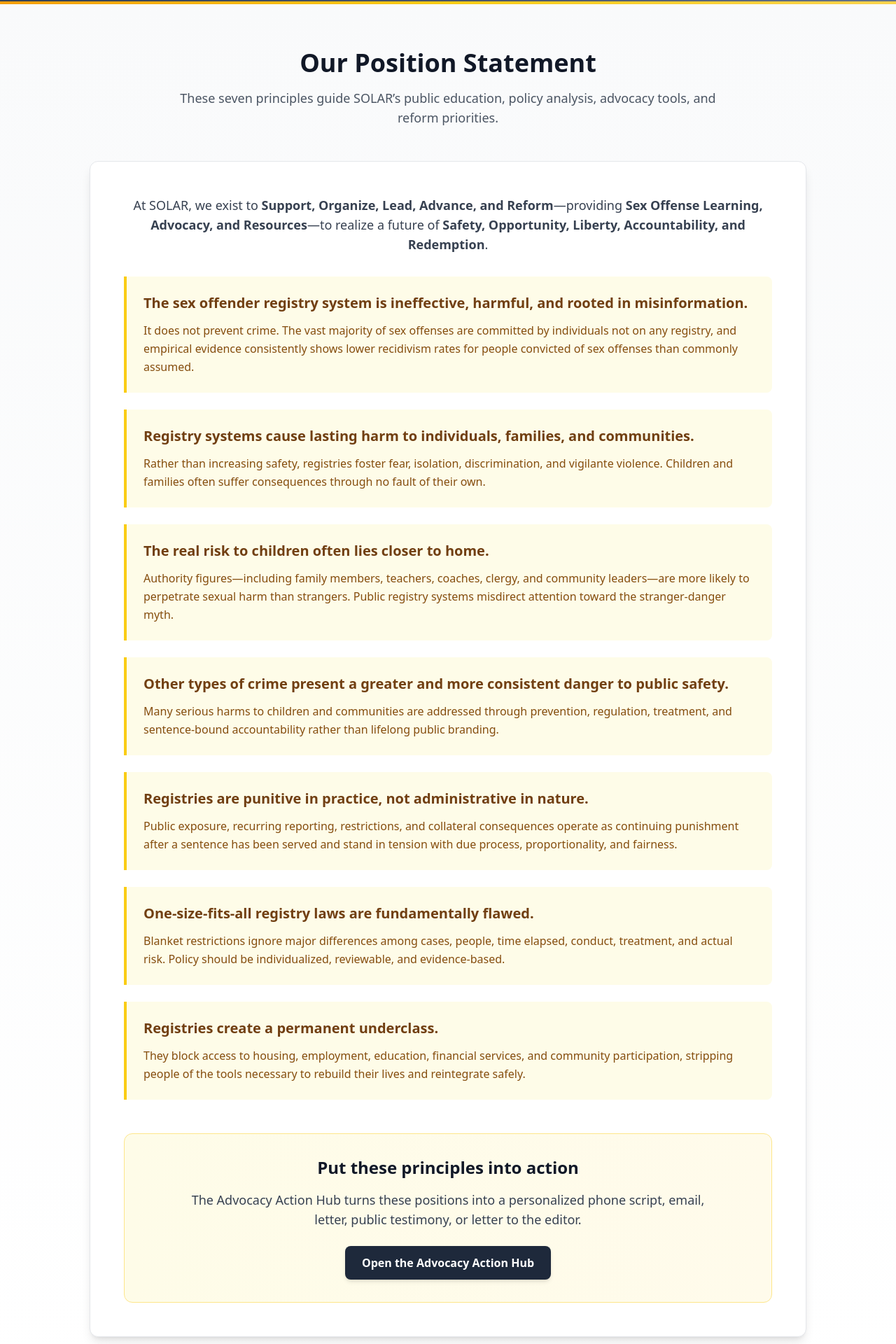
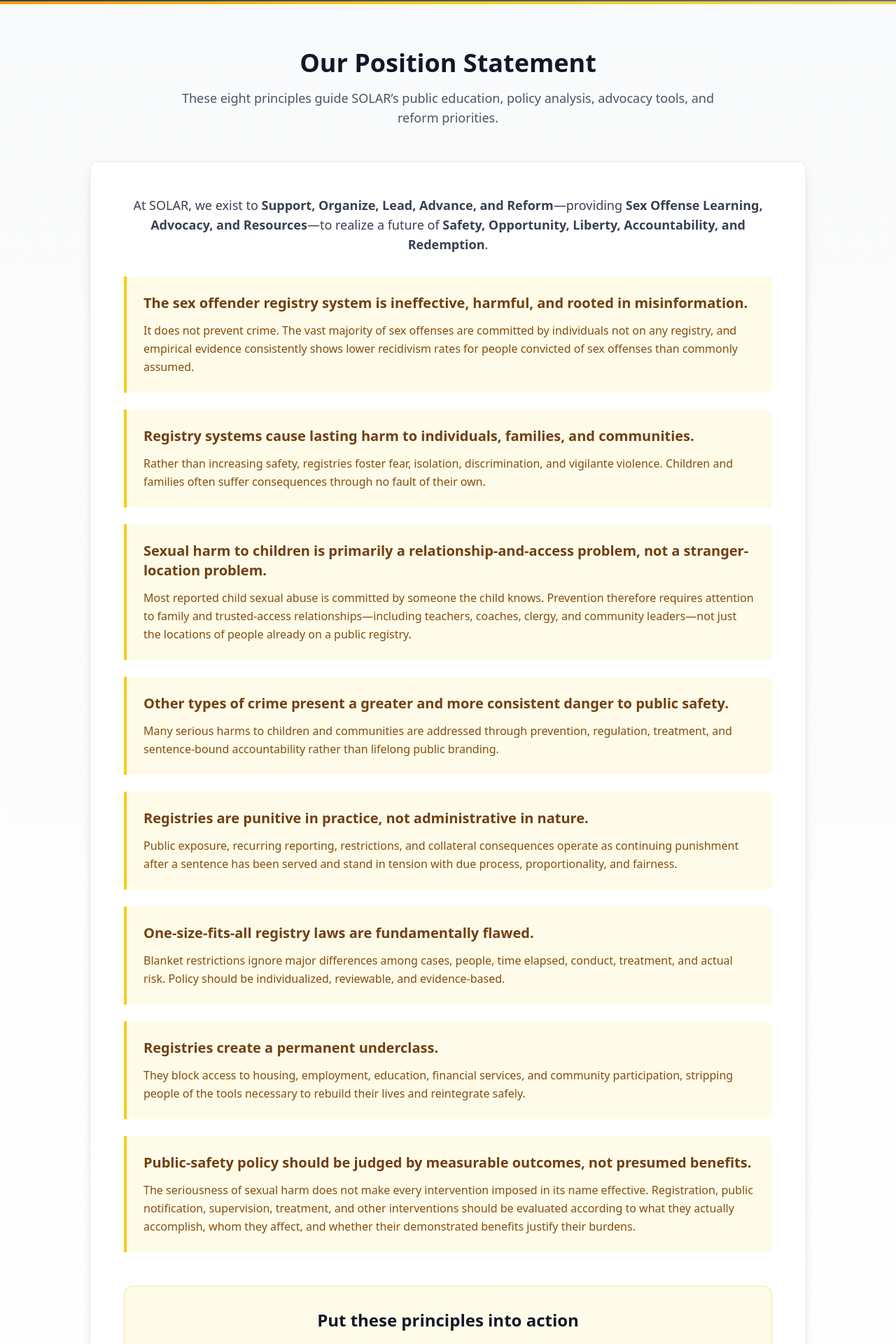
Before and after one commit to projectsolarrecon/Solar, a React (Vite) app: page /advocacy in a window 1280 px wide. Shown: the part 480-2400 px from the top of the page at 70% size. Built offline with nearby package versions, Linux system fonts and the light colour scheme.

Commit message:
Refine and expand SOLAR advocacy positions

```diff
--- a/src/pages/Advocacy.tsx
+++ b/src/pages/Advocacy.tsx
@@ -15,9 +15,10 @@ const positions = [
       "Rather than increasing safety, registries foster fear, isolation, discrimination, and vigilante violence. Children and families often suffer consequences through no fault of their own.",
   },
   {
-    title: "The real risk to children often lies closer to home.",
+    title:
+      "Sexual harm to children is primarily a relationship-and-access problem, not a stranger-location problem.",
     body:
-      "Authority figures—including family members, teachers, coaches, clergy, and community leaders—are more likely to perpetrate sexual harm than strangers. Public registry systems misdirect attention toward the stranger-danger myth.",
+      "Most reported child sexual abuse is committed by someone the child knows. Prevention therefore requires attention to family and trusted-access relationships—including teachers, coaches, clergy, and community leaders—not just the locations of people already on a public registry.",
   },
   {
     title:
@@ -39,6 +40,12 @@ const positions = [
     title: "Registries create a permanent underclass.",
     body:
       "They block access to housing, employment, education, financial services, and community participation, stripping people of the tools necessary to rebuild their lives and reintegrate safely.",
+  },
+  {
+    title:
+      "Public-safety policy should be judged by measurable outcomes, not presumed benefits.",
+    body:
+      "The seriousness of sexual harm does not make every intervention imposed in its name effective. Registration, public notification, supervision, treatment, and other interventions should be evaluated according to what they actually accomplish, whom they affect, and whether their demonstrated benefits justify their burdens.",
   },
 ];
 
@@ -129,7 +136,7 @@ function Advocacy() {
               Our Position Statement
             </h2>
             <p className="mx-auto mt-4 max-w-3xl text-lg text-gray-600">
-              These seven principles guide SOLAR’s public education, policy analysis,
+              These eight principles guide SOLAR’s public education, policy analysis,
               advocacy tools, and reform priorities.
             </p>
           </div>
```
